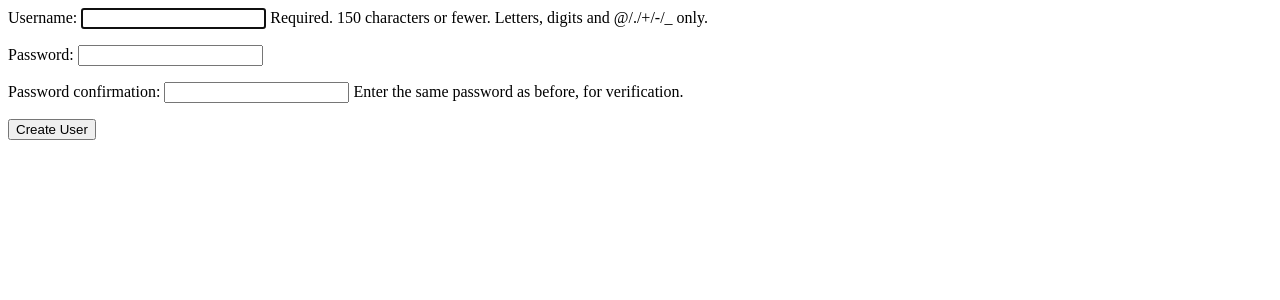
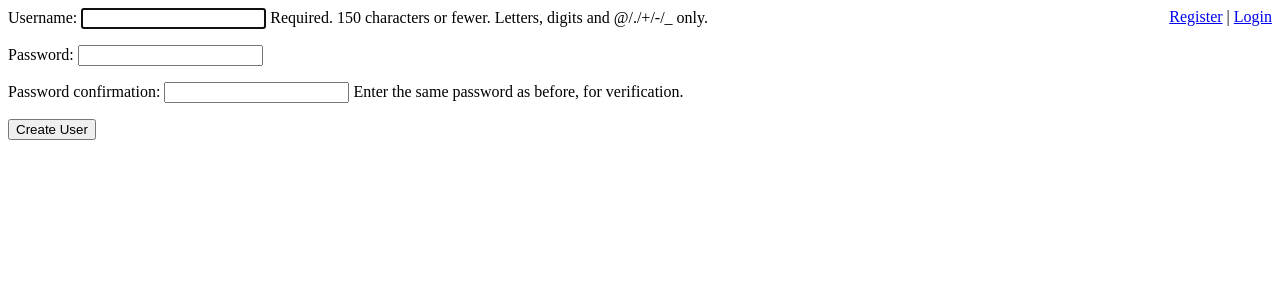
Before and after one commit to BobAmand/HerokuTester, a Django app: page /register/ in a window 1280 px wide. Shown: the top 300 px of the page. Run offline with Django 3.2, Linux system fonts and the light colour scheme.

Commit message:
expanded base.html

```diff
--- a/urlybird/bookmarkapp/templates/bookmarkapp/base.html
+++ b/urlybird/bookmarkapp/templates/bookmarkapp/base.html
@@ -1,9 +1,16 @@
-<div style="float: right;">
-  {% if user.is_authenticated %}
-  Logged in as {{ user.username }}
 
-  {% endif %}
-</div>
+<heading>
+  <div style="float: right;">
+
+    {% if user.is_authenticated %}
+      User: {{ user.username }} |
+      <a href="{% url 'logout' %}">Logout</a>
+    {% else %}
+      <a href="{% url 'register'%}?next={{request.path}}">Register</a> |
+      <a href="{% url 'login'%}?next={{request.path}}">Login</a>
+    {% endif %}
+  </div>
+</heading>
 
 {% block content %}
 {% endblock %}
```
